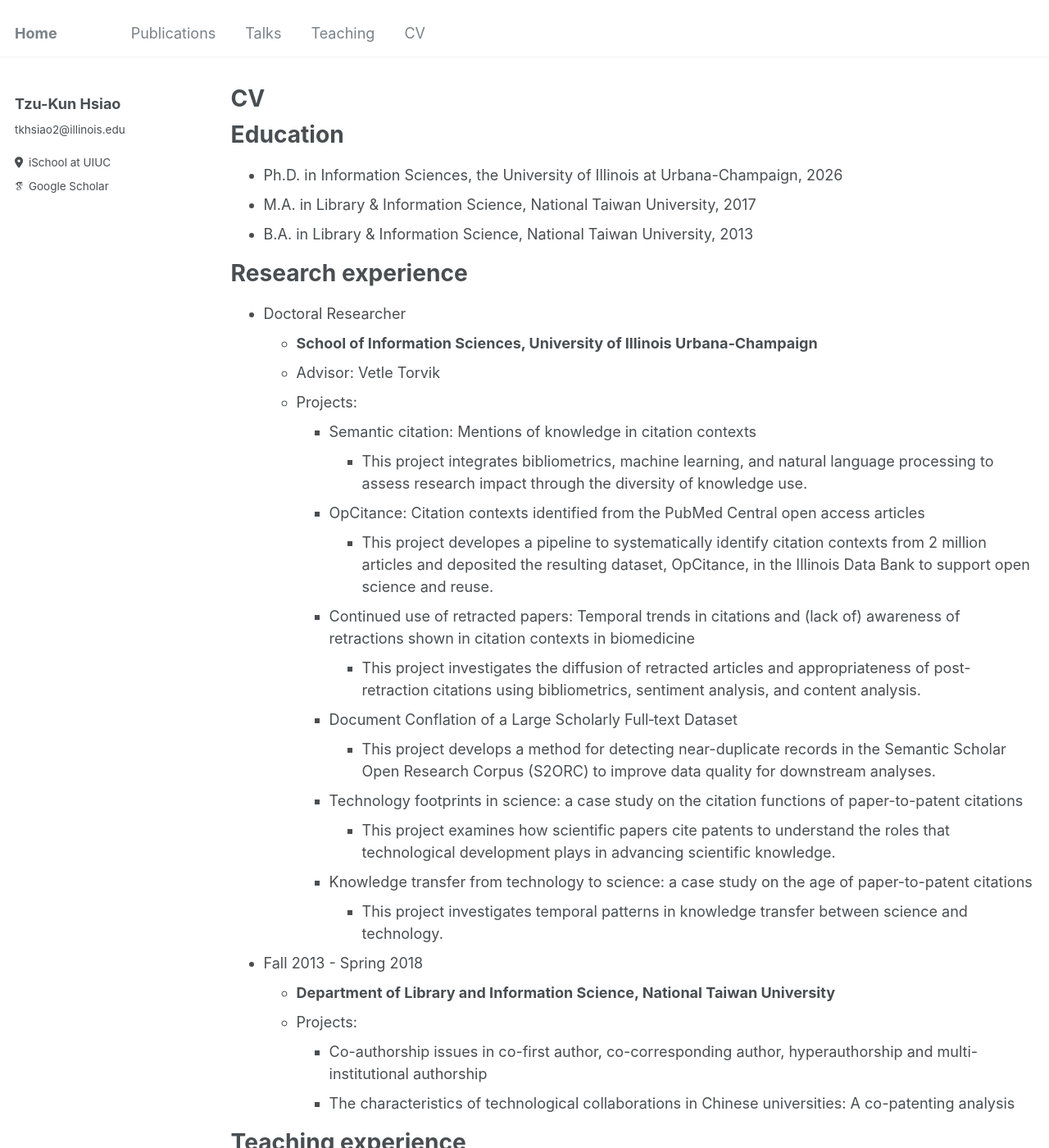
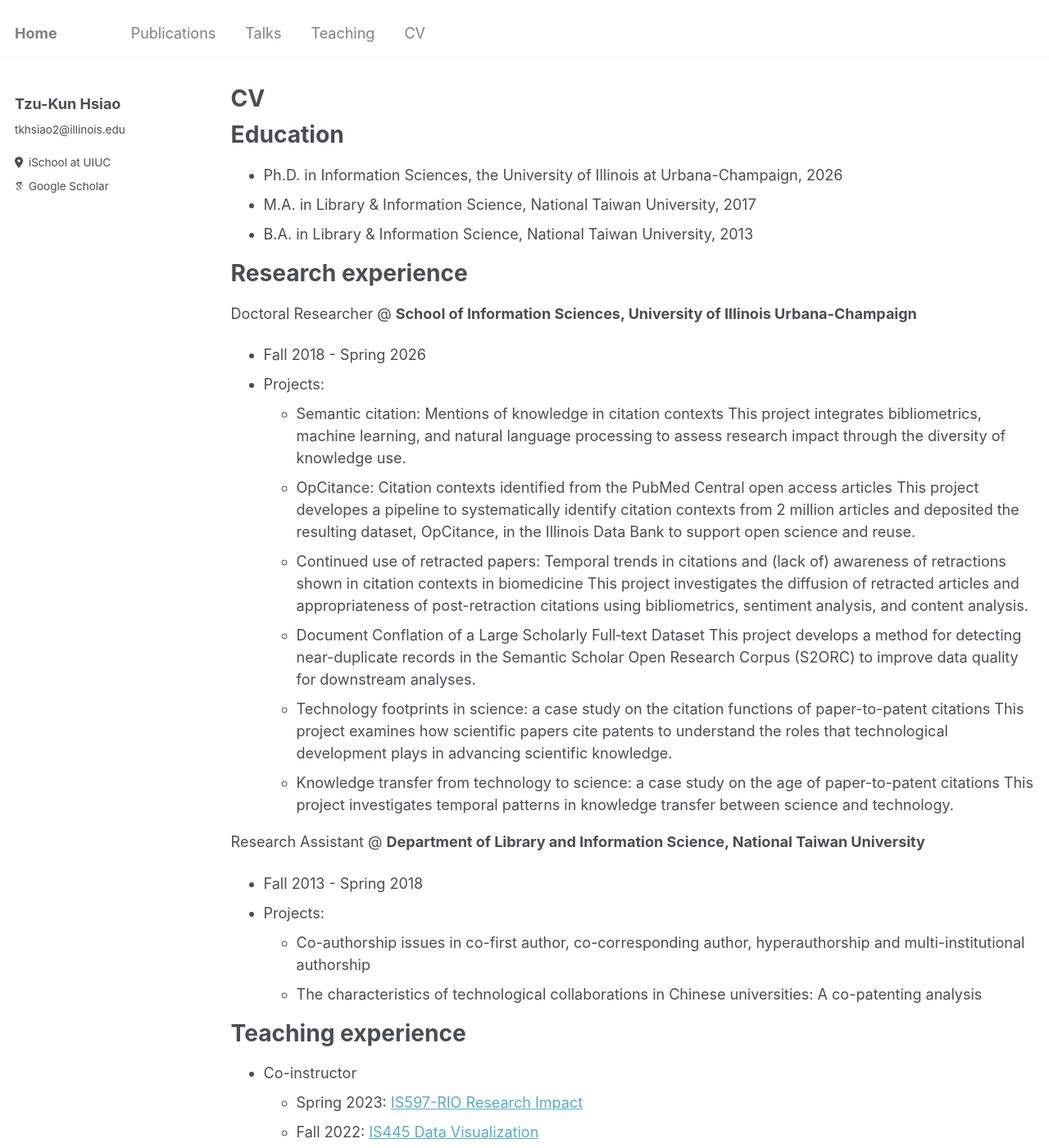
Before and after one commit to tzukun-hsiao/tzukun-hsiao.github.io, a Jekyll site: the page built from _pages/cv.md, in a window 1280 px wide and 1400 px high. Shown: the whole window at 82% size. Built offline with Jekyll 4.4.1, drawn with Linux system fonts in a browser that asks for light colours; some web fonts are replaced.

Commit message:
Update cv.md

```diff
--- a/_pages/cv.md
+++ b/_pages/cv.md
@@ -17,29 +17,27 @@ Education
 
 Research experience
 ======
-* Doctoral Researcher
-  * **School of Information Sciences, University of Illinois Urbana-Champaign**
-  * Advisor: Vetle Torvik
-  * Projects:
-    * Semantic citation: Mentions of knowledge in citation contexts
-      * This project integrates bibliometrics, machine learning, and natural language processing to assess research impact through the diversity of knowledge use.
-    * OpCitance: Citation contexts identified from the PubMed Central open access articles
-      * This project developes a pipeline to systematically identify citation contexts from 2 million articles and deposited the resulting dataset, OpCitance, in the Illinois Data Bank to support open science and reuse.
-    * Continued use of retracted papers: Temporal trends in citations and (lack of) awareness of retractions shown in citation contexts in biomedicine
-       * This project	investigates the diffusion of retracted articles and appropriateness of post-retraction citations using bibliometrics, sentiment analysis, and content analysis.
-    * Document Conflation of a Large Scholarly Full‐text Dataset
-      * This project develops a method for detecting near-duplicate records in the Semantic Scholar Open Research Corpus (S2ORC) to improve data quality for downstream analyses.
-    * Technology footprints in science: a case study on the citation functions of paper-to-patent citations
-      * This project examines how scientific papers cite patents to understand the roles that technological development plays in advancing scientific knowledge.
-    * Knowledge transfer from technology to science: a case study on the age of paper-to-patent citations
-      * This project investigates temporal patterns in knowledge transfer between science and technology.
+Doctoral Researcher @ **School of Information Sciences, University of Illinois Urbana-Champaign**
+* Fall 2018 - Spring 2026
+* Projects:
+  * Semantic citation: Mentions of knowledge in citation contexts
+    This project integrates bibliometrics, machine learning, and natural language processing to assess research impact through the diversity of knowledge use.
+  * OpCitance: Citation contexts identified from the PubMed Central open access articles
+    This project developes a pipeline to systematically identify citation contexts from 2 million articles and deposited the resulting dataset, OpCitance, in the Illinois Data Bank to support open science and reuse.
+  * Continued use of retracted papers: Temporal trends in citations and (lack of) awareness of retractions shown in citation contexts in biomedicine
+    This project	investigates the diffusion of retracted articles and appropriateness of post-retraction citations using bibliometrics, sentiment analysis, and content analysis.
+  * Document Conflation of a Large Scholarly Full‐text Dataset
+    This project develops a method for detecting near-duplicate records in the Semantic Scholar Open Research Corpus (S2ORC) to improve data quality for downstream analyses.
+  * Technology footprints in science: a case study on the citation functions of paper-to-patent citations
+    This project examines how scientific papers cite patents to understand the roles that technological development plays in advancing scientific knowledge.
+  * Knowledge transfer from technology to science: a case study on the age of paper-to-patent citations
+    This project investigates temporal patterns in knowledge transfer between science and technology.
 
-
+Research Assistant @ **Department of Library and Information Science, National Taiwan University**
 * Fall 2013 - Spring 2018
-  * **Department of Library and Information Science, National Taiwan University**
-  * Projects:
-    * Co-authorship issues in co-first author, co-corresponding author, hyperauthorship and multi-institutional authorship
-    * The characteristics of technological collaborations in Chinese universities: A co-patenting analysis
+* Projects:
+  * Co-authorship issues in co-first author, co-corresponding author, hyperauthorship and multi-institutional authorship
+  * The characteristics of technological collaborations in Chinese universities: A co-patenting analysis
 
 Teaching experience
 ======
```
